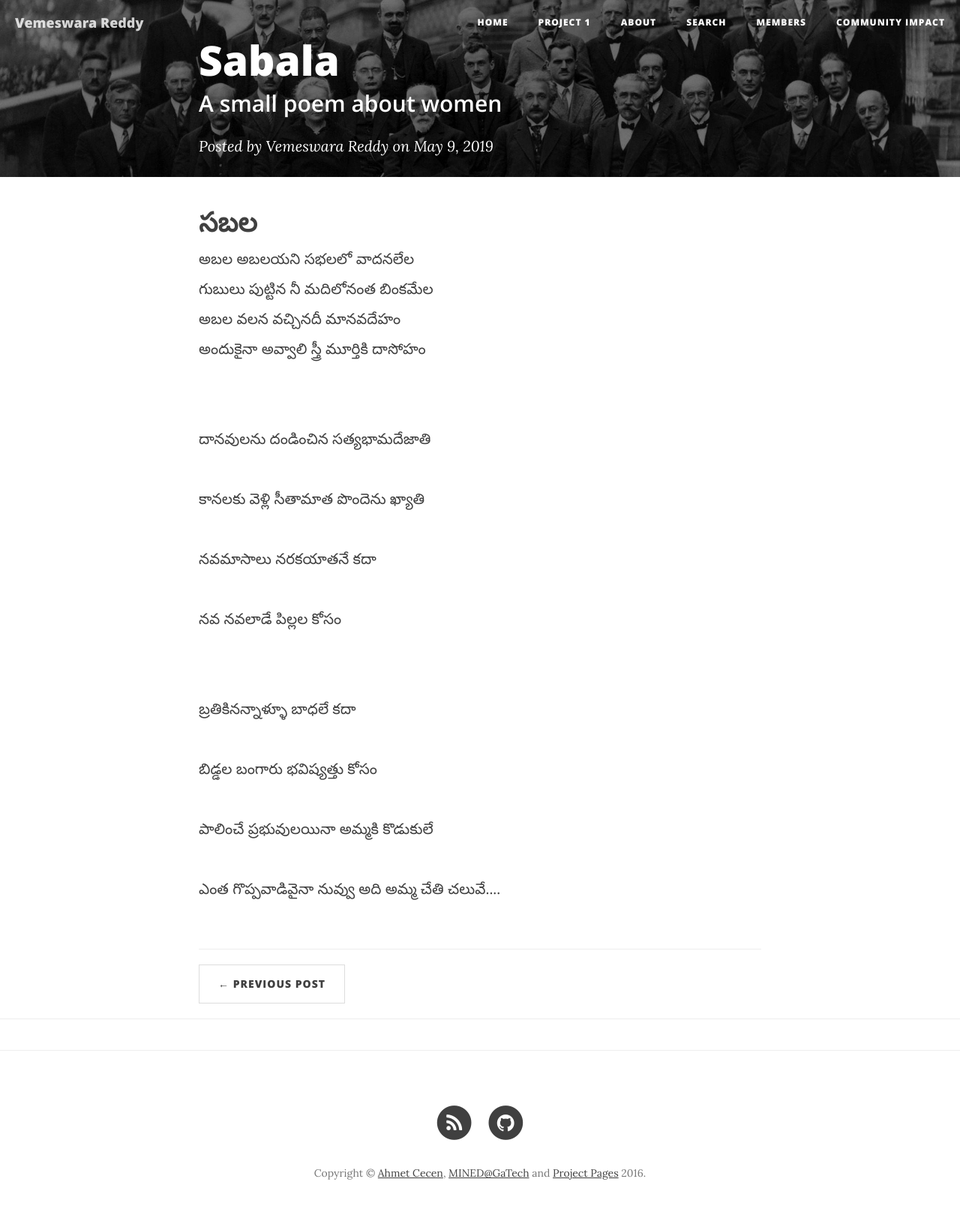
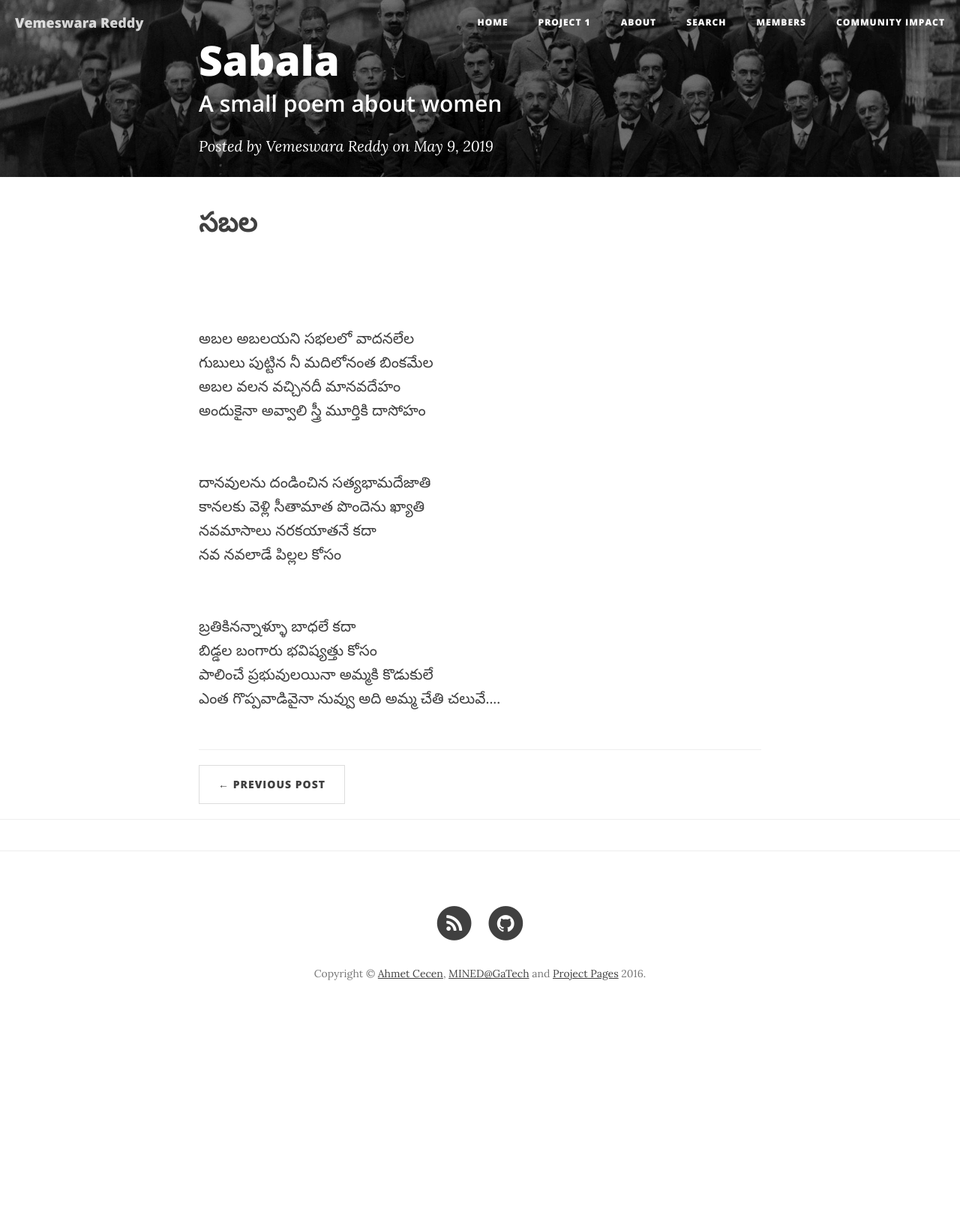
Before and after one commit to sivakrishna1777/sivakrishna1777.github.io, a Jekyll site: the page built from _posts/2019-05-09-sabala.markdown, in a window 1280 px wide. Shown: the whole page at 75% size. Built offline with Jekyll 4.4.1, drawn with Linux system fonts in a browser that asks for light colours; nearby versions of some CDN libraries; comment, search, counter and statistics services are not loaded; after the commit the page ends 1374 px from its top, so only the background shows below that.

Commit message:
Update 2019-05-09-sabala.markdown

```diff
--- a/_posts/2019-05-09-sabala.markdown
+++ b/_posts/2019-05-09-sabala.markdown
@@ -7,27 +7,23 @@
 category:  project1
 ---
 # సబల
-<div dir="ltr" style="text-align: left;line-height:2" trbidi="on">
+<br/>
+<br/>
+<div dir="ltr" style="text-align: left; line-height:1.6;" trbidi="on">
 అబల అబలయని సభలలో వాదనలేల <br />
 గుబులు పుట్టిన నీ మదిలోనంత బింకమేల<br />
 అబల వలన వచ్చినదీ మానవదేహం <br />
 అందుకైనా అవ్వాలి స్త్రీ మూర్తికి దాసోహం<br />
 <br /><br />
 దానవులను దండించిన సత్యభామదేజాతి<br />
-<br />
 కానలకు వెళ్లి సీతామాత పొందెను ఖ్యాతి<br />
-<br />
 నవమాసాలు నరకయాతనే కదా<br />
-<br />
 నవ నవలాడే పిల్లల కోసం<br />
 <br />
 <br />
 బ్రతికినన్నాళ్ళూ బాధలే కదా<br />
-<br />
 బిడ్డల బంగారు భవిష్యత్తు కోసం<br />
-<br />
 పాలించే ప్రభువులయినా అమ్మకి కొడుకులే<br />
-<br />
 ఎంత గొప్పవాడివైనా నువ్వు అది అమ్మ చేతి చలువే....<br />
 <br />
 </div>
```
